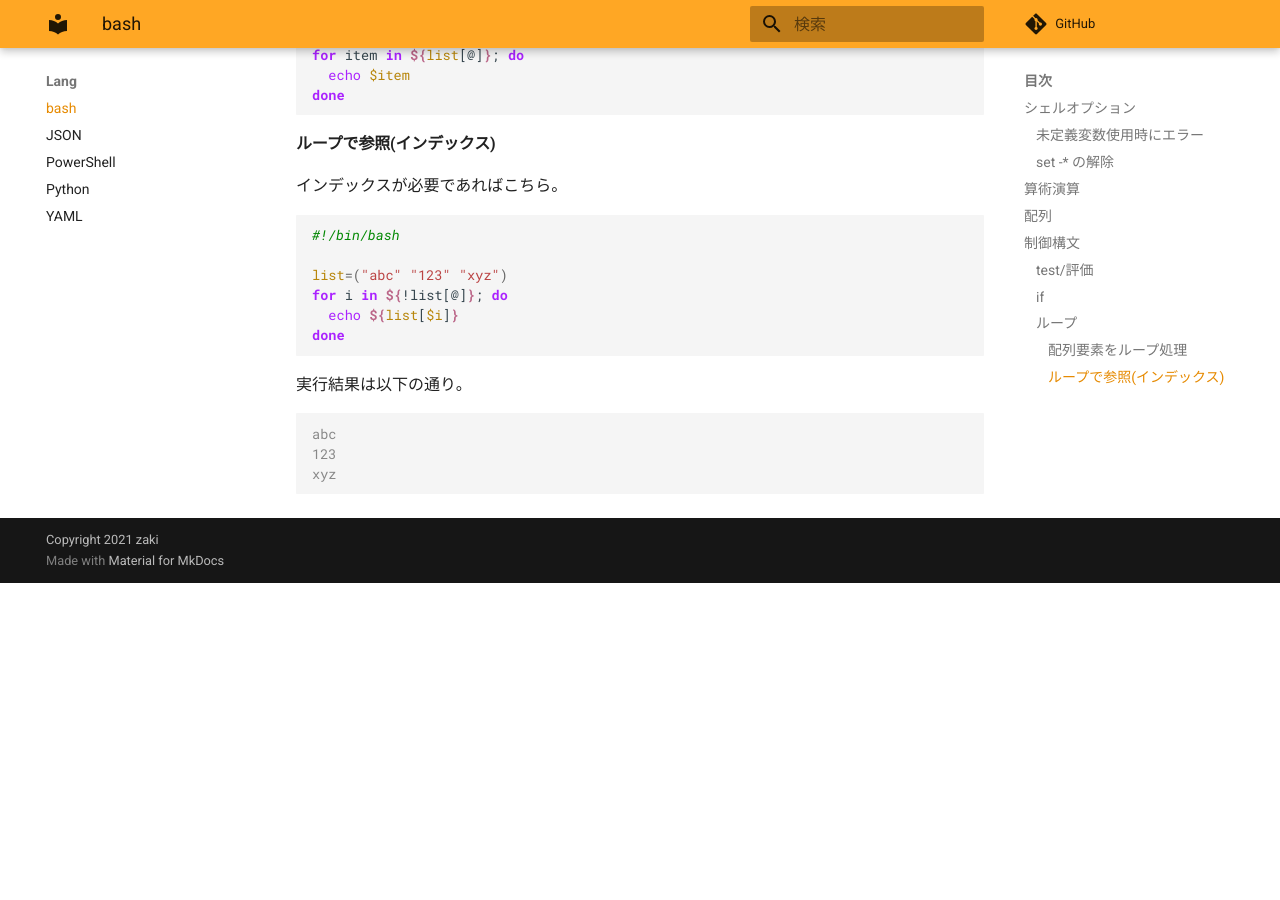
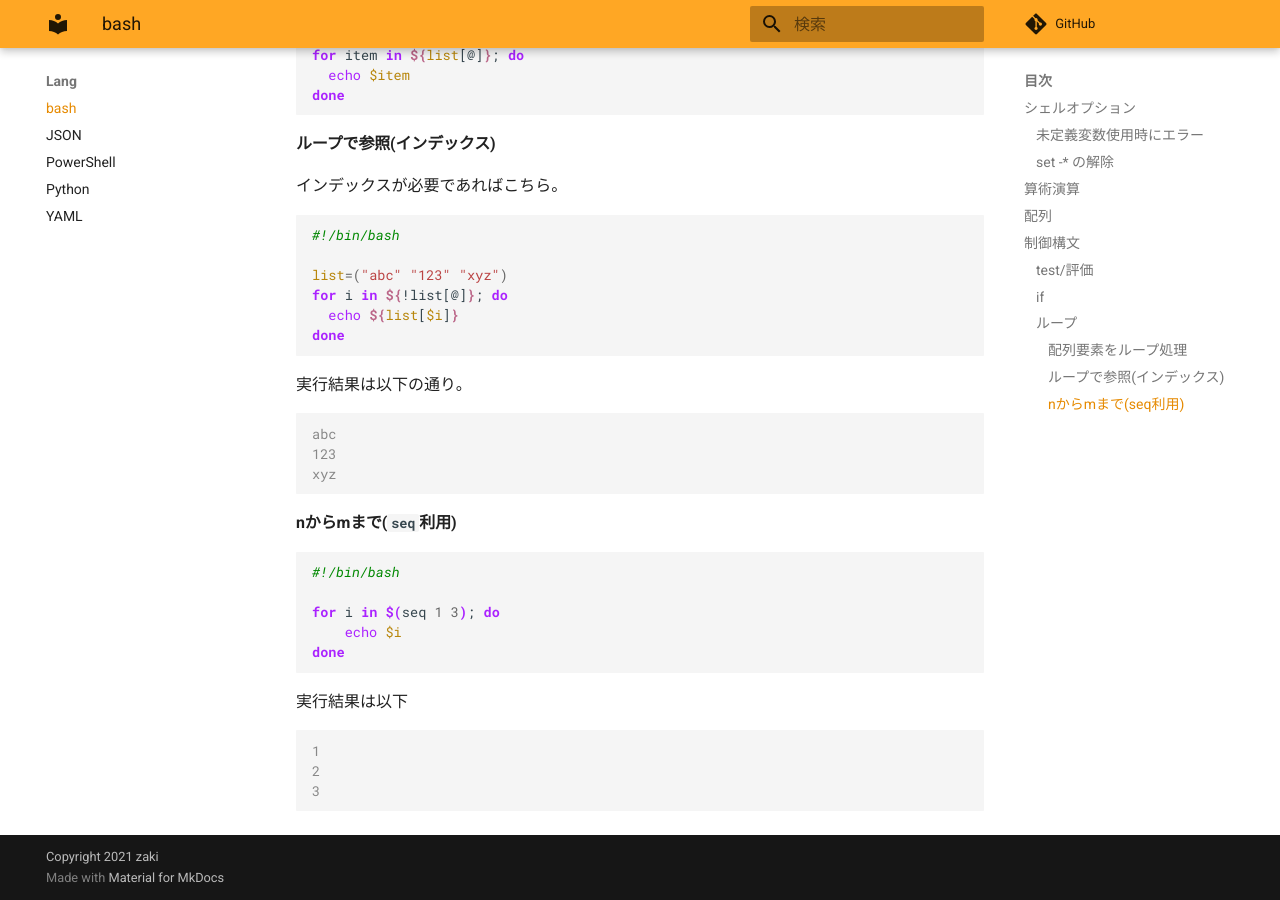
Before and after one commit to zaki-lknr/docs, an MkDocs documentation site: the page built from docs/lang/bash.md, in a window 1280 px wide and 900 px high, scrolled down 2070 px. Built offline with MkDocs 1.6.1 and Material for MkDocs 9.7.7, drawn with Linux system fonts in a browser that asks for light colours; comment, search, counter and statistics services are not loaded; before the commit the page ends 2653 px from its top, so only the background shows below that.

Commit message:
add: lang/bash: seqでループ

````diff
--- a/docs/lang/bash.md
+++ b/docs/lang/bash.md
@@ -105,3 +105,21 @@ abc
 123
 xyz
 ```
+
+#### nからmまで(`seq`利用)
+
+```bash
+#!/bin/bash
+
+for i in $(seq 1 3); do
+    echo $i
+done
+```
+
+実行結果は以下
+
+```console
+1
+2
+3
+```
````
